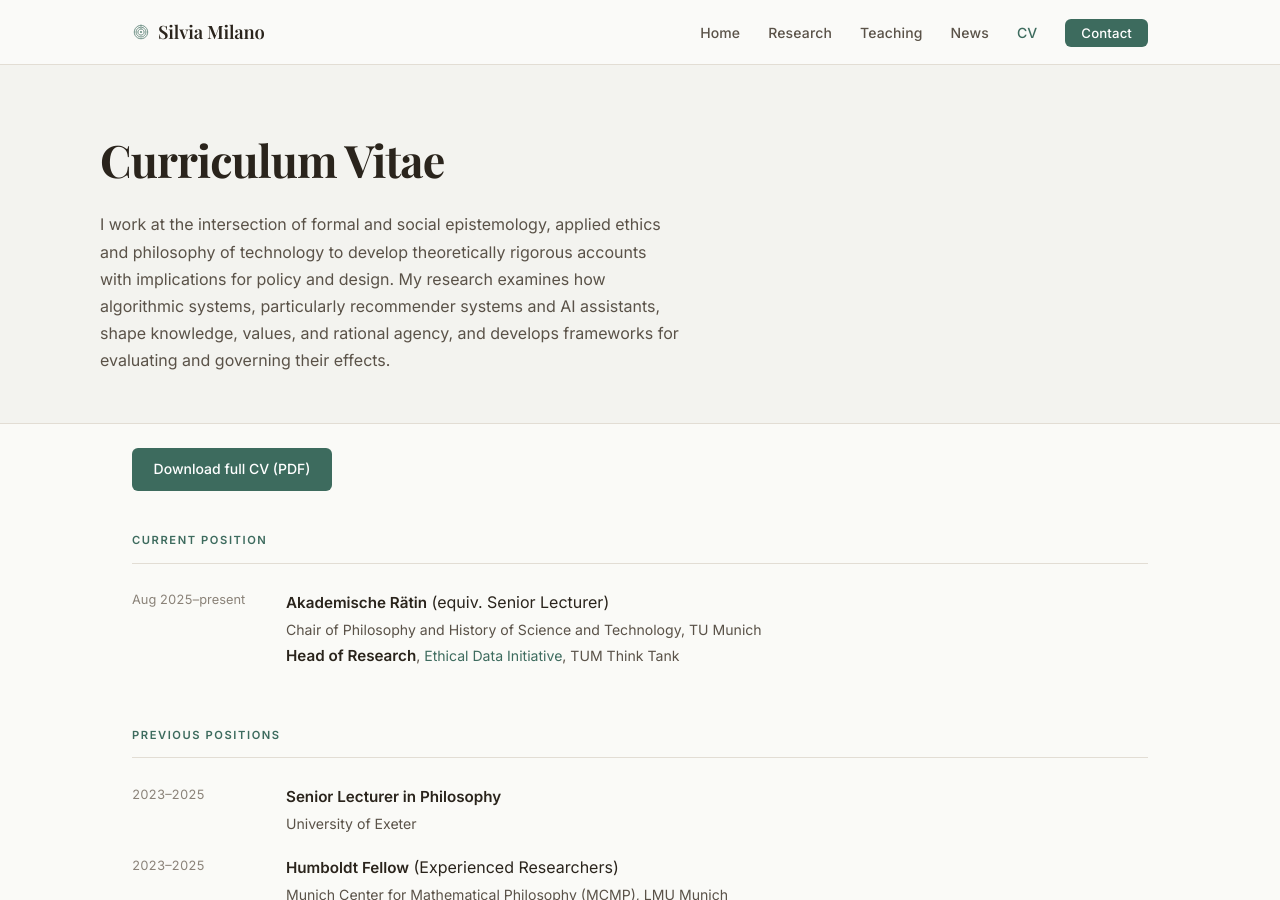
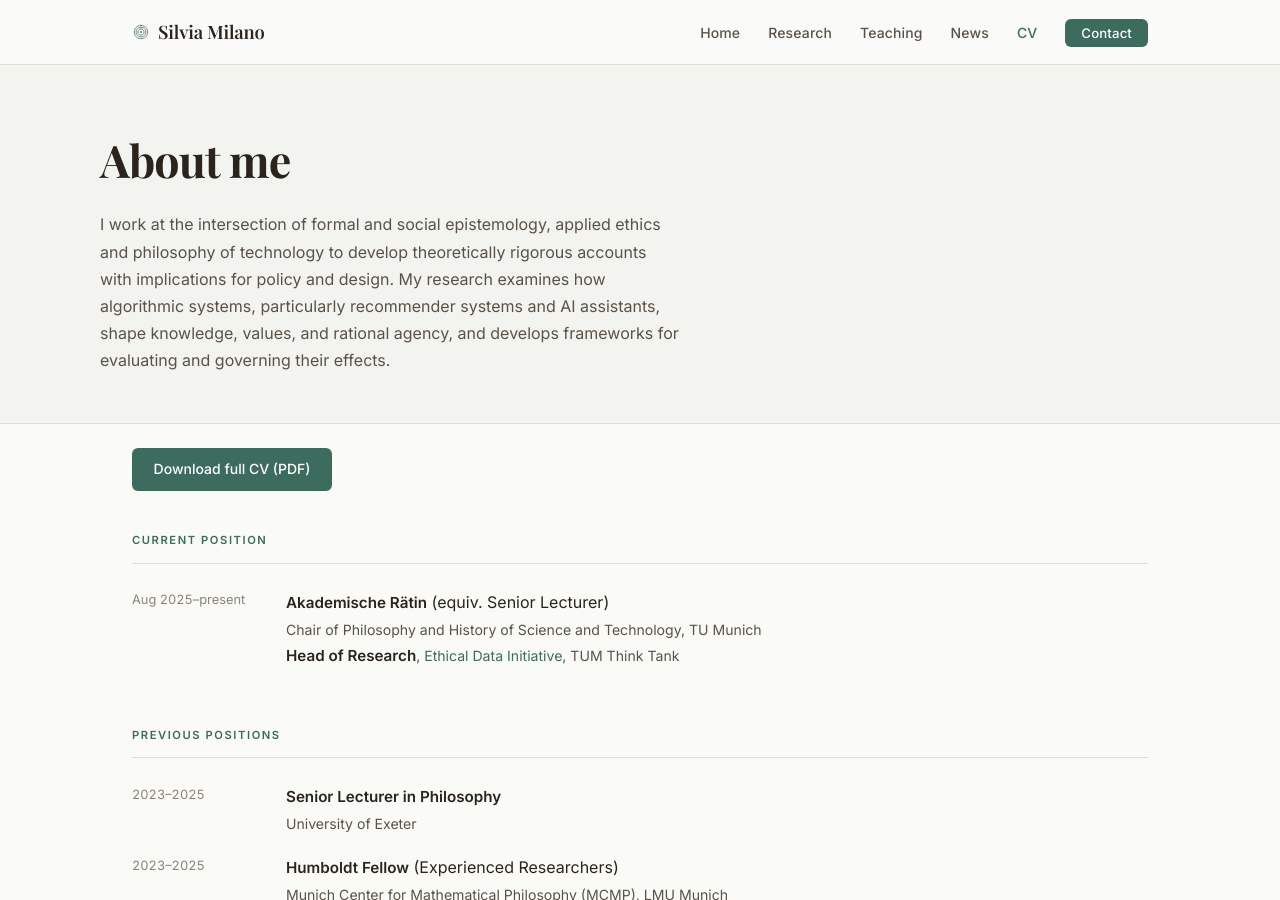
Before and after one commit to capt-c/silvia-milano-website, a Jekyll site: the page built from silvia-milano-site/cv.html, in a window 1280 px wide and 900 px high. Built offline with Jekyll 4.4.1, drawn with Linux system fonts in a browser that asks for light colours; some web fonts are replaced.

Commit message:
Update cv.html

```diff
--- a/silvia-milano-site/cv.html
+++ b/silvia-milano-site/cv.html
@@ -56,7 +56,7 @@ description: "Academic CV of Silvia Milano — philosopher at TU Munich working
 
   <div class="page-header">
     <div class="page-header-inner">
-      <h1>Curriculum Vitae</h1>
+      <h1>About me</h1>
       <p class="cv-profile">
         I work at the intersection of formal and social epistemology, applied ethics and philosophy of technology to develop theoretically rigorous accounts with implications for policy and design. My research examines how algorithmic systems, particularly recommender systems and AI assistants, shape knowledge, values, and rational agency, and develops frameworks for evaluating and governing their effects.
       </p>
```
